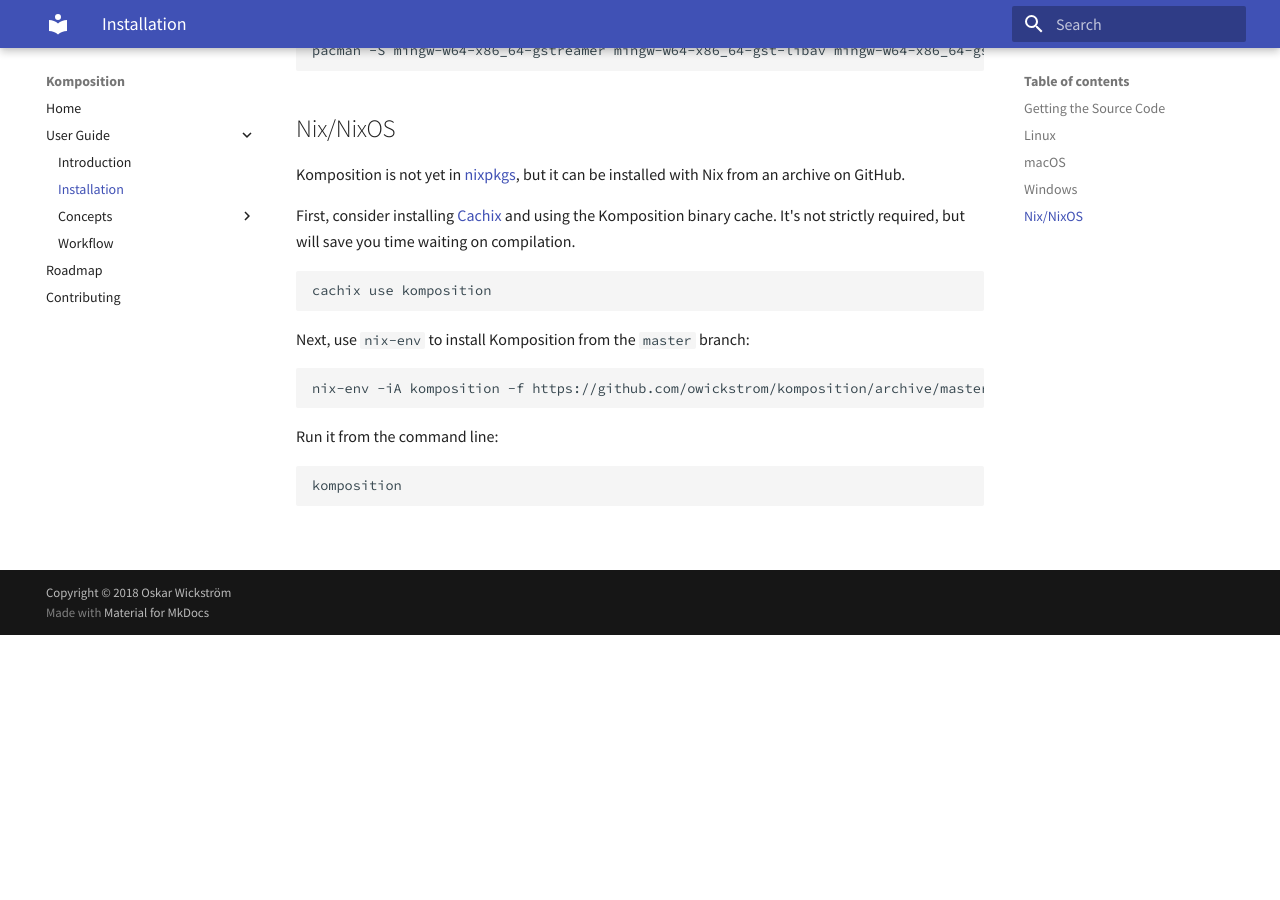
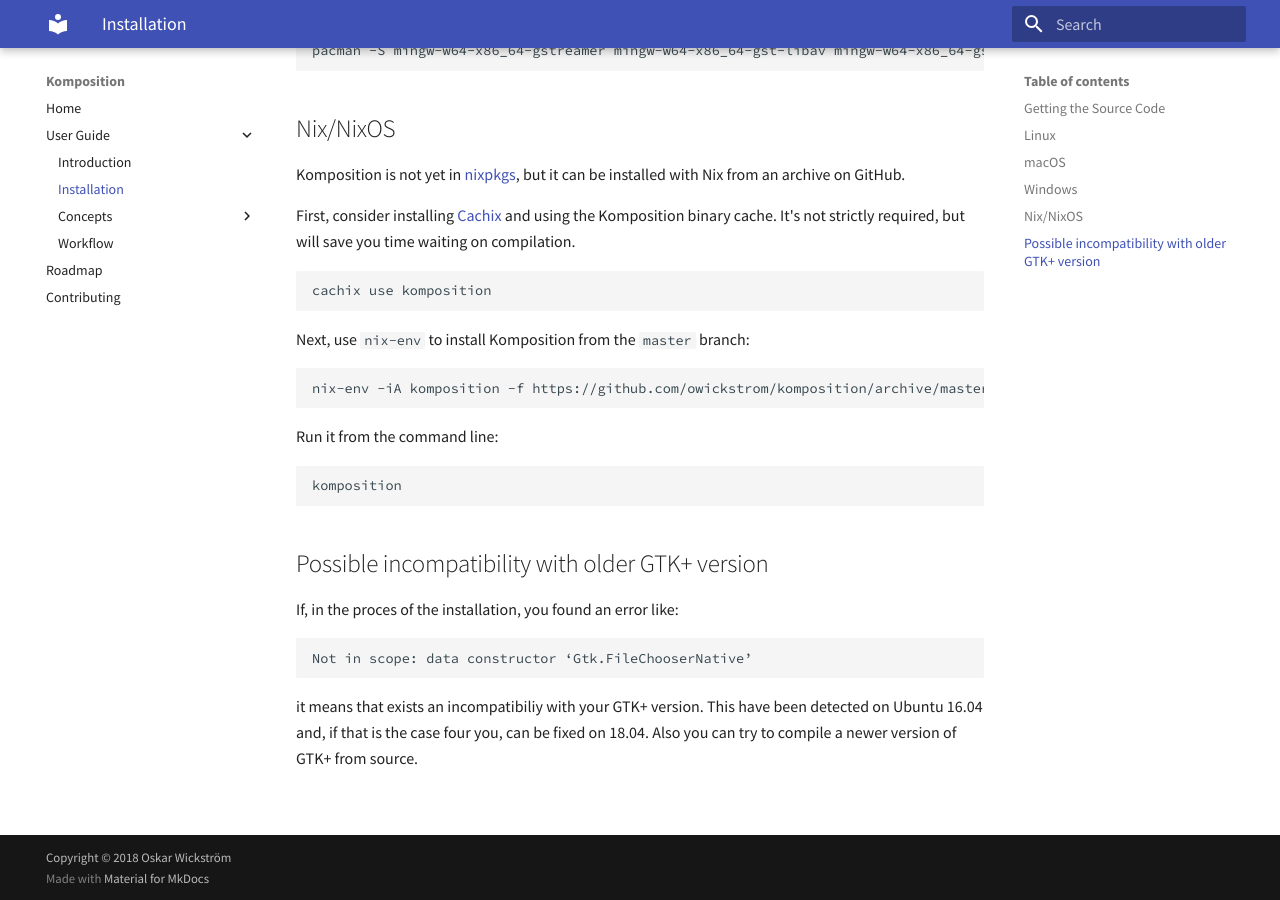
Before and after one commit to owickstrom/komposition, an MkDocs documentation site: the page built from docs/src/user-guide/installation.md, in a window 1280 px wide and 900 px high, scrolled down 2049 px. Built offline with MkDocs 1.6.1 and Material for MkDocs 9.7.7, drawn with Linux system fonts in a browser that asks for light colours; before the commit the page ends 2684 px from its top, so only the background shows below that.

Commit message:
Update installation.md

````diff
--- a/docs/src/user-guide/installation.md
+++ b/docs/src/user-guide/installation.md
@@ -127,3 +127,13 @@
 ```shell
 komposition
 ```
+
+## Possible incompatibility with older GTK+ version
+
+If, in the proces of the installation, you found an error like:
+
+```
+Not in scope: data constructor ‘Gtk.FileChooserNative’
+```
+
+it means that exists an incompatibiliy with your GTK+ version. This have been detected on Ubuntu 16.04 and, if that is the case four you, can be fixed on 18.04. Also you can try to compile a newer version of GTK+ from source.
````
